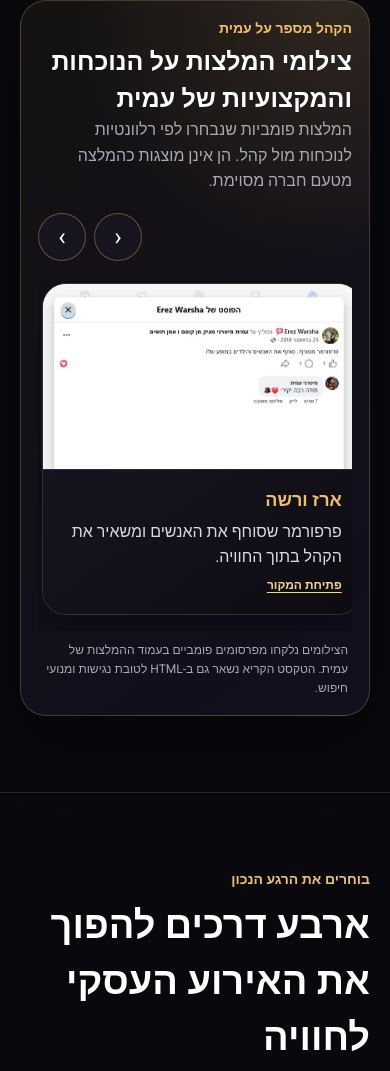
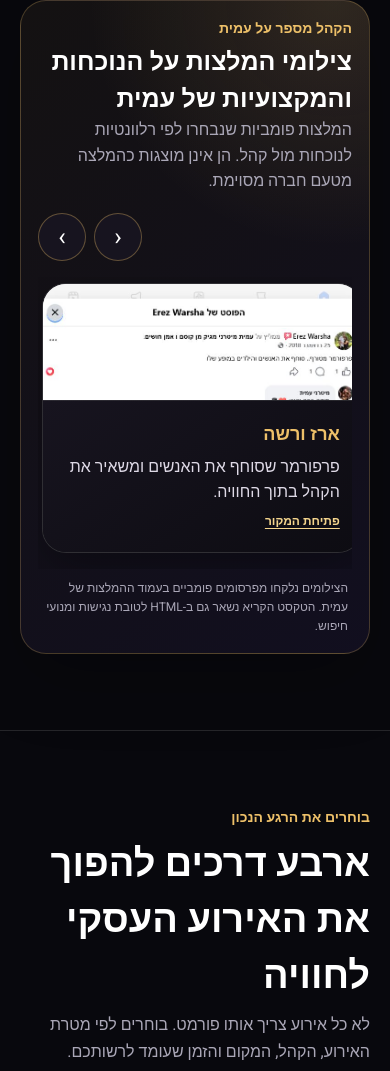
Before and after one commit to djskabi-png/amit-mitrani-experience, a plain HTML site: page shows-for-companies.html in a window 390 px wide. Shown: the part 1749-2820 px from the top of the page. Drawn offline with Linux system fonts and the light colour scheme; no server answers.

Commit message:
Focus testimonial cards on readable proof

```diff
--- a/shows-for-companies.html
+++ b/shows-for-companies.html
@@ -141,8 +141,8 @@
     .review-track { display:flex; justify-content:center; gap:16px; overflow-x:auto; padding:6px 4px 16px; direction:ltr; scroll-snap-type:x mandatory; scroll-padding-inline:4px; overscroll-behavior-inline:contain; scrollbar-color:var(--gold) rgba(255,255,255,.08); }
     .review-slide { flex:1 1 0; min-width:0; max-width:360px; margin:0; overflow:hidden; border:1px solid rgba(255,255,255,.15); border-radius:22px; direction:rtl; scroll-snap-align:center; background:#0c0b11; box-shadow:0 18px 48px rgba(0,0,0,.32); transition:transform .25s ease,border-color .25s ease,box-shadow .25s ease; }
     .review-slide a { display:block; overflow:hidden; color:white; text-decoration:none; direction:ltr; }
-    .review-gallery .review-slide img { position:relative; left:50%; width:250%; max-width:none; height:190px; aspect-ratio:auto; padding:0; display:block; transform:translateX(-50%); object-fit:cover; object-position:center top; background:#f3f4f6; transition:filter .25s ease; }
-    .review-slide figcaption { position:relative; display:grid; min-height:116px; gap:6px; padding:17px 19px 20px; border-top:1px solid rgba(255,255,255,.11); direction:rtl; background:linear-gradient(145deg,#17141f,#0d0c12); }
+    .review-gallery .review-slide img { position:relative; left:50%; width:275%; max-width:none; height:120px; aspect-ratio:auto; padding:0; display:block; transform:translateX(-50%); object-fit:cover; object-position:center top; background:#f3f4f6; transition:filter .25s ease; }
+    .review-slide figcaption { position:relative; display:grid; min-height:154px; gap:7px; padding:20px 21px 22px; border-top:1px solid rgba(255,255,255,.11); direction:rtl; background:linear-gradient(145deg,#17141f,#0d0c12); }
     .review-slide figcaption::after { content:"פתיחת המקור"; align-self:end; color:#f4d58d; font-size:12px; font-weight:800; text-decoration:underline; text-underline-offset:3px; }
     .review-slide figcaption strong { color:var(--gold); font-size:18px; }
     .review-slide figcaption span { color:#ded9e6; line-height:1.55; }
@@ -266,7 +266,8 @@
       .review-controls { align-self:flex-end; }
       .review-track { justify-content:flex-start; }
       .review-slide { flex:0 0 min(86%,340px); max-width:none; }
-      .review-gallery .review-slide img { height:185px; }
+      .review-gallery .review-slide img { height:116px; }
+      .page-share { bottom:18px; }
       .more-media { grid-template-columns:1fr; }
       .media-preview { min-height:245px; }
       .nav-links a:not(.btn) { display:none; }
```
